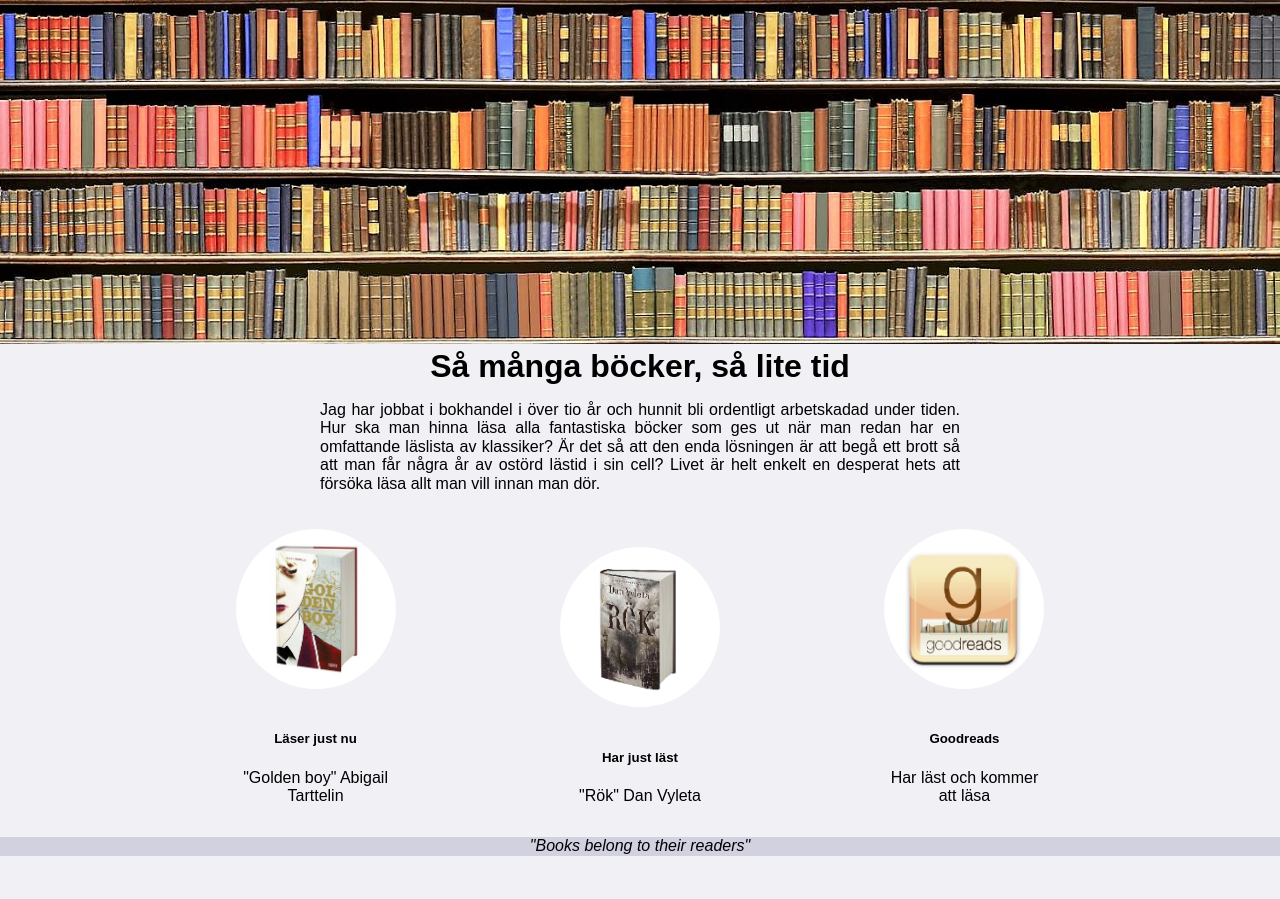
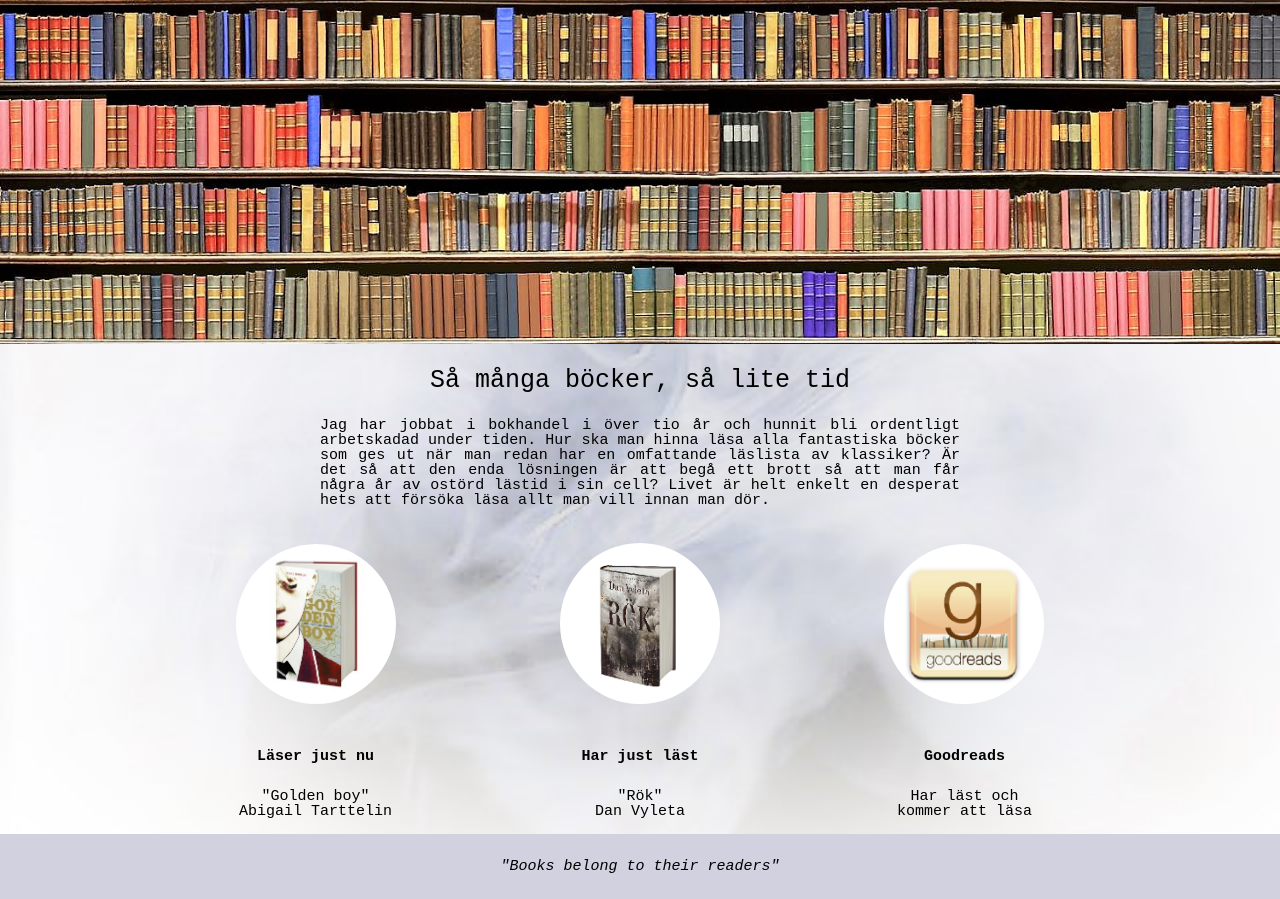
Before and after one commit to frejakalm/frejakalm.github.io, a plain HTML site: page index.html in a window 1280 px wide. Before the commit the page ends 872 px from the top, so only its background shows below. Drawn offline with Linux system fonts and the light colour scheme.

Commit message:
background and font

```diff
--- a/index.html
+++ b/index.html
@@ -3,7 +3,7 @@
 	<head>
 		<meta charset="UTF-8">
 		<meta name="viewport" content="width=device-width,initial-scale=1, minimum-scale=1">
-		<title>Böcker...</title>
+		<title>Böcker</title>
 		<link rel="stylesheet" type="text/css" href="normalize.css">
 		<link rel="stylesheet" type="text/css" href="styles.css">
 	</head>
@@ -12,7 +12,10 @@
 			<img class="image-full" src="images/books2.jpg">
 		</header>
 		<div>
-			<h1 class="center">Så många böcker, så lite tid</h1>
+			<h1 class="center">
+				<span class="line"> Så många böcker,</span>
+				<span class="line">så lite tid</span>
+			</h1>
 			<p class="text-block">Jag har jobbat i bokhandel i över tio år och hunnit bli ordentligt arbetskadad under tiden. Hur ska man hinna läsa alla fantastiska böcker som ges ut när man redan har en omfattande läslista av klassiker? Är det så att den enda lösningen är att begå ett brott så att man får några år av ostörd lästid i sin cell? Livet är helt enkelt en desperat hets att försöka läsa allt man vill innan man dör.</p>
 		</div>
 		<div class="books">
@@ -22,7 +25,7 @@
 				</a>
 				<div class="center">
 					<h5>Läser just nu</h5>
-					<p>"Golden boy" Abigail Tarttelin</p>
+					<p>"Golden boy" <br> Abigail Tarttelin</p>
 				</div>
 			</div>
 			<div class="b2">
@@ -31,7 +34,7 @@
 				</a>
 				<div class="center">
 					<h5>Har just läst</h5>
-					<p>"Rök" Dan Vyleta</p>
+					<p>"Rök" <br> Dan Vyleta</p>
 				</div>
 			</div>
 			<div class="b3">
@@ -40,7 +43,7 @@
 				</a>
 				<div class="center">
 					<h5>Goodreads</h5>
-					<p>Har läst och kommer att läsa</p>
+					<p>Har läst och <br> kommer att läsa</p>
 				</div>
 			</div>
 		</div>
--- a/styles.css
+++ b/styles.css
@@ -1,19 +1,45 @@
-/*header {
-	padding-top: 50px;
-	padding-bottom: 50px;
-	margin-top: 50px;
-}*/
 
 body {
-	background-color: #f0f0f5;
-	/*background-image: url(images/smoke.jpg);
-	background-color: #cccccc;
-	background-size: 100%;
-	background-repeat: no-repeat;*/
+	/*background-color: #f0f0f5;*/
+	background-image: url(images/smoke.jpg);
+	/*background-color: #cccccc;*/
+	background-size: cover;
+	background-repeat: no-repeat;
 }
 
 footer {
 	background-color: #d1d1e0;
+	padding-top: 10px;
+	padding-bottom: 10px;
+}
+
+h1 {
+	font-family: "Rockwell Extra Bold", "Rockwell Bold", monospace;
+	font-size: 25px;
+	font-style: normal;
+	font-variant: normal;
+	font-weight: 400;
+	line-height: 25px;
+	padding-top: 20px;
+	padding-bottom: 10px;
+}
+
+p {
+	font-family: "Rockwell Extra Bold", "Rockwell Bold", monospace;
+	font-size: 15px;
+	font-style: normal;
+	font-variant: normal;
+	font-weight: 400;
+	line-height: 15px;
+}
+
+h5 {
+	font-family: "Rockwell Extra Bold", "Rockwell Bold", monospace;
+	font-size: 15px;
+	font-style: normal;
+	font-variant: normal;
+	font-weight: bold;
+	line-height: 15px;
 }
 
 .img-circle {
@@ -42,8 +68,7 @@ footer {
 
 .center {
 	margin: auto;
-	/*background-color: #f0f0f5;*/
-	width: 50%;
+	width: 70%;
 	text-align: center;
 }
 
@@ -65,6 +90,10 @@ footer {
 
 .italic {
 	font-style: italic;
+}
+
+span.line {
+  	display: inline-block;
 }
 
 @media only screen and (min-width: 1024px) {
```
Also changed, not shown: read.html (+1 -1 lines), reading.html (+2 -2 lines).
